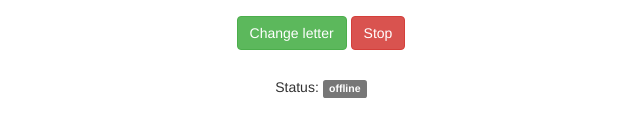
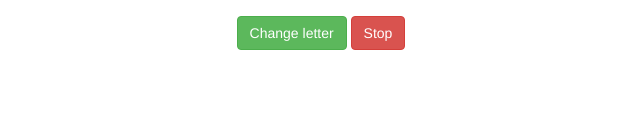
Before and after one commit to VorontsovIE/myo_gesture, a plain HTML site: page frontend/learn.html in a window 1280 px wide. Shown: the part 251-388 px from the top of the page, without its empty margins (319-959 px from the left). Drawn offline with Linux system fonts and the light colour scheme.

```diff
--- a/frontend/learn.html
+++ b/frontend/learn.html
@@ -54,12 +54,6 @@
             </div>
         </div>
 
-        <div class="row">
-            <div class="col-lg-12 text-center">
-                <h5>Status: <span class="b-status label label-default">offline</span></h5>
-            </div>
-        </div>
-
     </div>
     <!-- /.container -->
 
```
Also changed, not shown: 2 other files.
